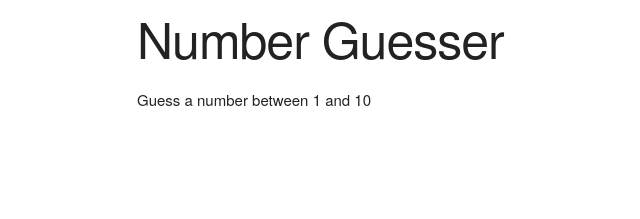
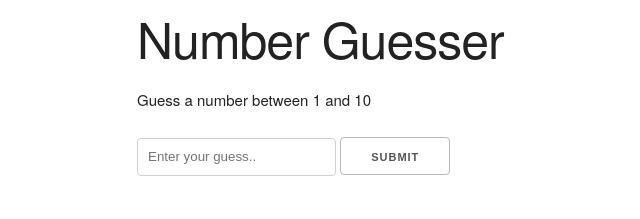
Before and after one commit to o0p/number-guesser, a plain HTML site: page index.html in a window 1280 px wide. Shown: the whole page, without its empty margins (23-663 px from the left). Drawn offline with nearby package versions, Linux system fonts and the light colour scheme.

Commit message:
Add inputs for value and submit

```diff
--- a/index.html
+++ b/index.html
@@ -15,7 +15,11 @@
 
     <div id="game">
       <p>Guess a number between <span class="min-num">1</span> and <span class="max-num">10</span></p>
+      <input type="number" id="guess-input" placeholder="Enter your guess..">
+      <input type="submit" value="Submit" id="guess-value">
+      <p class="message"></p>
     </div>
+
 
   </div>
 
```
